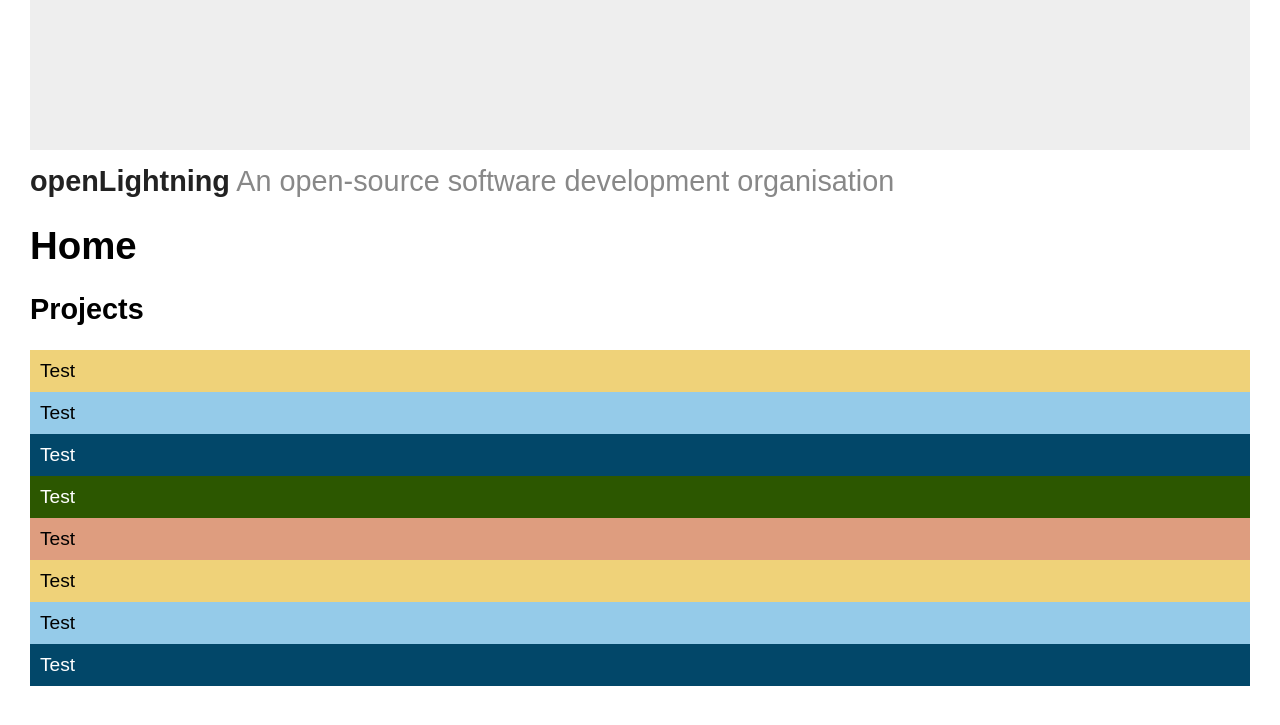
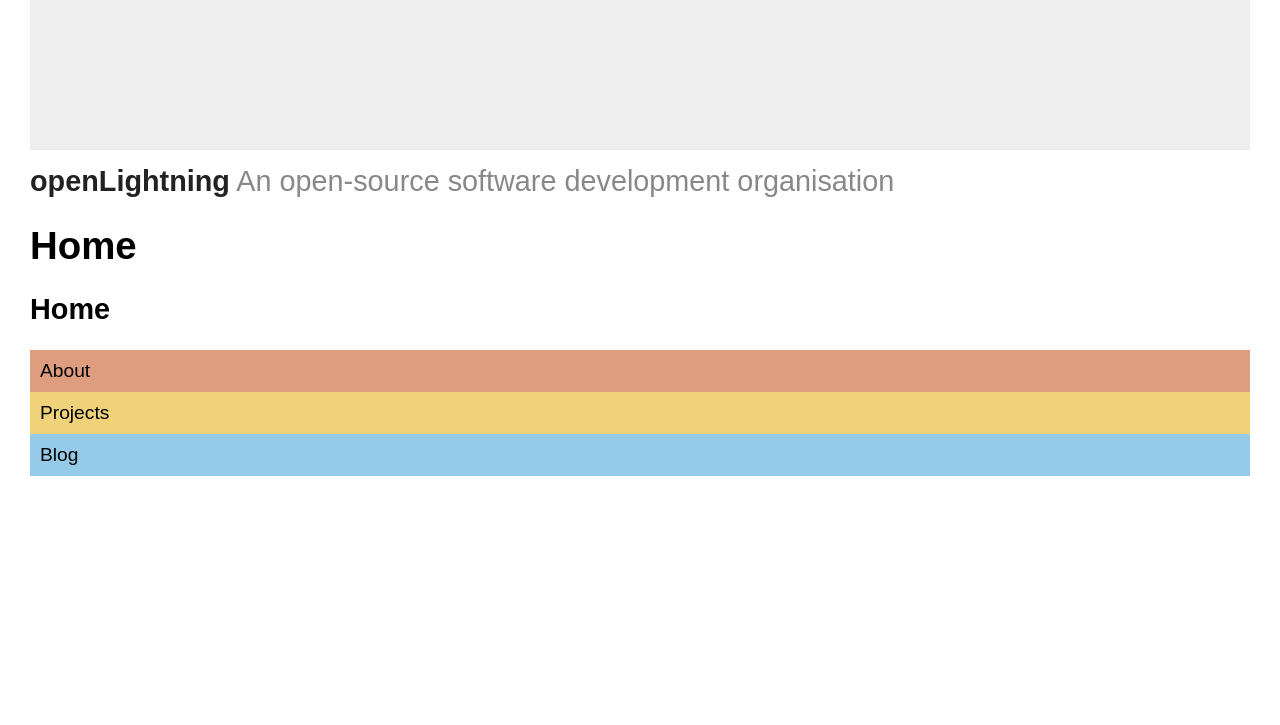
Before and after one commit to openLightning/openlightning.github.io, a Jekyll site: the page built from index.md, in a window 1280 px wide. Shown: the top 725 px of the page. Built offline with Jekyll 4.4.1, drawn with Linux system fonts in a browser that asks for light colours.

Commit message:
Homepage made

```diff
--- a/index.md
+++ b/index.md
@@ -2,16 +2,11 @@
 title: Home
 layout: default
 ---
-<h2> Projects </h2>
+<h2> Home </h2>
 <ul>
-  <li style="background: #EFD279;">Test</li>
-  <li style="background: #95CBE9">Test</li>
-  <li class="dark" style="background: #024769; color: #fff;">Test</li>
-  <li class="dark" style="background: #2C5700; color: #fff;">Test</li>
-  <li style="background: #DE9D7F;">Test</li>
-  <li style="background: #EFD279;">Test</li>
-  <li style="background: #95CBE9">Test</li>
-  <li class="dark" style="background: #024769; color: #fff;">Test</li>
+  <li style="background: #DE9D7F;"><a href="/about.html">About</a></li>
+  <li style="background: #EFD279;"><a href="/projects.html">Projects</a></li>
+  <li style="background: #95CBE9"><a href="/blog.html">Blog</a></li>
 </ul>
 {% for post in site.posts %}
 {% if forloop.first %}
```
